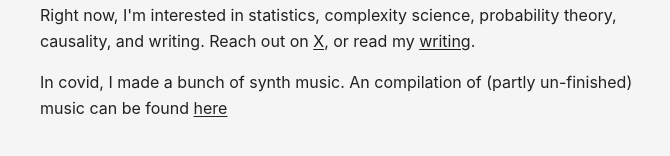
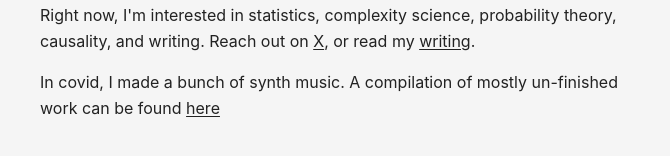
Before and after one commit to laurenzschneeberger/laurenzschneeberger.github.io, a plain HTML site: page index.html in a window 1280 px wide. Shown: the part 448-604 px from the top of the page, 295-965 px from the left. Drawn offline with Linux system fonts and the light colour scheme.

Commit message:
Update index.html

```diff
--- a/index.html
+++ b/index.html
@@ -146,8 +146,7 @@
         </p>
 
         <p>
-            In covid, I made a bunch of synth music. An
-            compilation of (partly un-finished) music can be found <a
+            In covid, I made a bunch of synth music. A compilation of mostly un-finished work can be found <a
                 href="https://soundcloud.com/distortionunit/sets/the-covid-anthology">here</a>
         </p>
     </div>
```
